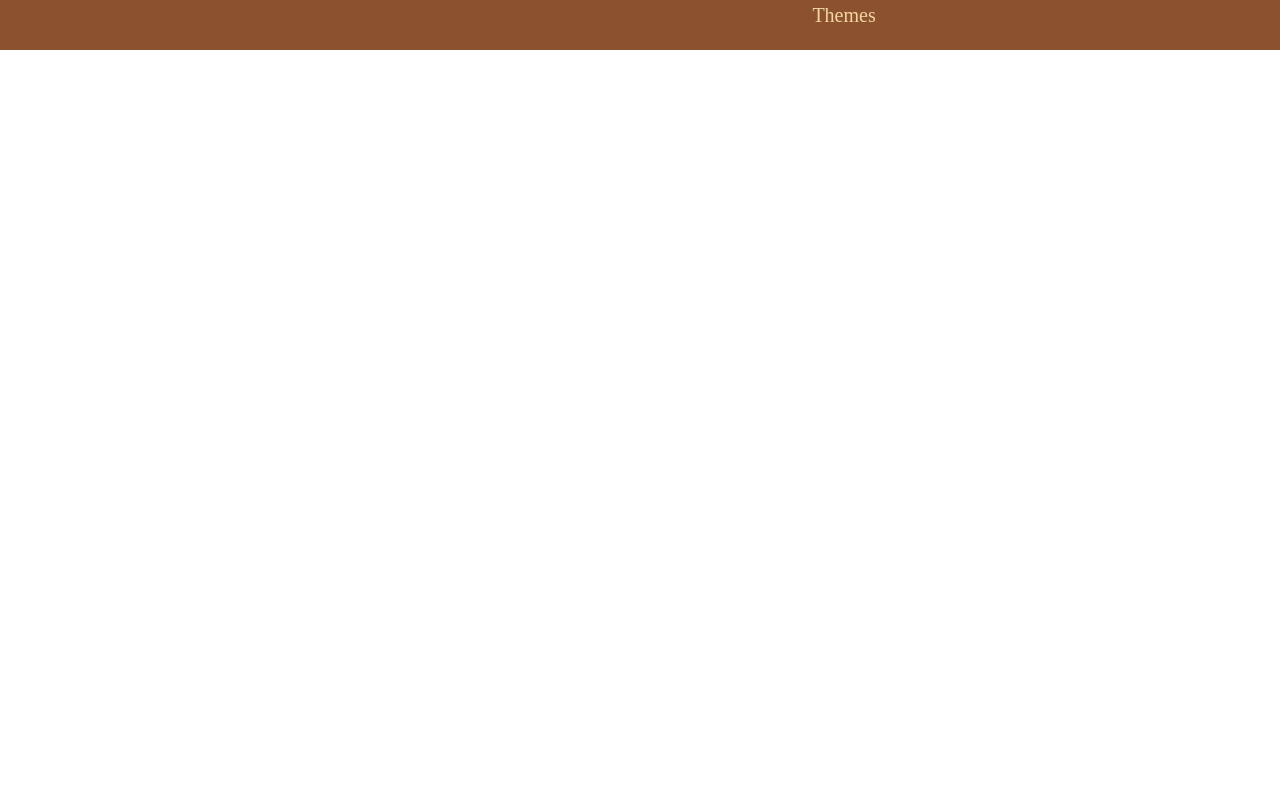
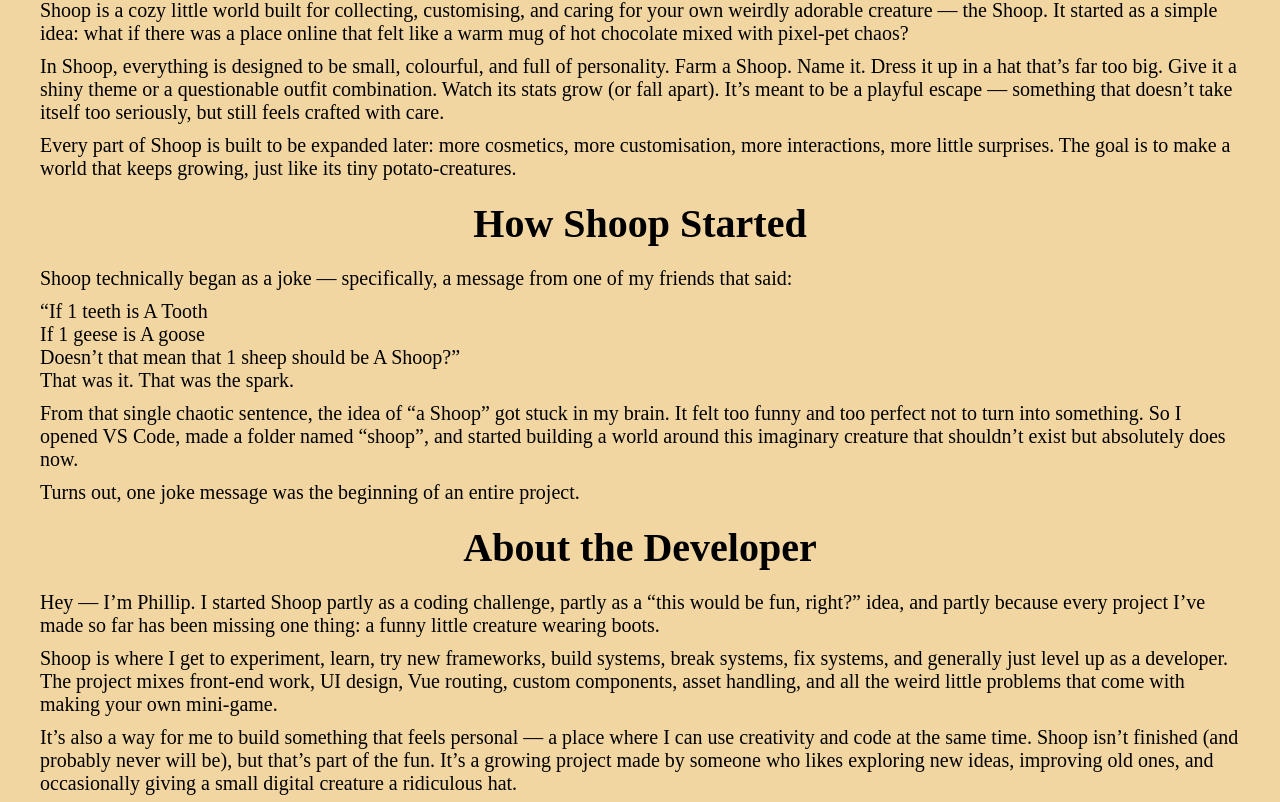
Before and after one commit to phil20267541/Shoop, a Vue app: page /About in a window 1280 px wide. Shown: the part 318-1120 px from the top of the page. Before the commit the page ends 800 px from the top, so only its background shows below. Built offline with nearby package versions, Linux system fonts and the light colour scheme.

Commit message:
About Page Creation

```diff
--- a/package.json
+++ b/package.json
@@ -17,7 +17,7 @@
   },
   "devDependencies": {
     "@vitejs/plugin-vue": "^6.0.1",
-    "vite": "^7.1.7",
+    "vite": "^7.2.6",
     "vite-plugin-vue-devtools": "^8.0.2"
   }
 }
--- a/src/views/About/About.vue
+++ b/src/views/About/About.vue
@@ -1,7 +1,79 @@
 <template>
-  <p>About</p>
+  <header>
+    <h1>About Shoop</h1>
+  </header>
+  <main>
+    <section class="paragraph">
+      <h2>What is Shoop?</h2>
+      <p>
+        Shoop is a cozy little world built for collecting, customising, and caring for your own weirdly
+        adorable creature — the Shoop. It started as a simple idea: what if there was a place online that
+        felt like a warm mug of hot chocolate mixed with pixel-pet chaos?
+      </p>
+      <p>
+        In Shoop, everything is designed to be small, colourful, and full of personality. Farm a Shoop.
+        Name it. Dress it up in a hat that’s far too big. Give it a shiny theme or a questionable outfit
+        combination. Watch its stats grow (or fall apart). It’s meant to be a playful escape — something
+        that doesn’t take itself too seriously, but still feels crafted with care.
+      </p>
+      <p>
+        Every part of Shoop is built to be expanded later: more cosmetics, more customisation,
+        more interactions, more little surprises. The goal is to make a world that keeps growing,
+        just like its tiny potato-creatures.
+      </p>
+    </section>
+    <section class="paragraph">
+      <h2>How Shoop Started</h2>
+      <p>Shoop technically began as a joke — specifically, a message from one of my friends that said:</p>
+      <blockquote>“If 1 teeth is A Tooth</blockquote>
+      <blockquote>If 1 geese is A goose</blockquote>
+      <blockquote>Doesn’t that mean that 1 sheep should be A Shoop?”</blockquote>
+      <p>That was it. That was the spark.</p>
+      <p>
+        From that single chaotic sentence, the idea of “a Shoop” got stuck in my brain.
+        It felt too funny and too perfect not to turn into something. So I opened VS Code,
+        made a folder named “shoop”, and started building a world around this imaginary
+        creature that shouldn’t exist but absolutely does now.
+      </p>
+      <p>Turns out, one joke message was the beginning of an entire project.</p>
+    </section>
+    <section class="paragraph">
+      <h2>About the Developer</h2>
+      <p>
+        Hey — I’m Phillip. I started Shoop partly as a coding challenge, partly as a “this would be fun, right?”
+        idea, and partly because every project I’ve made so far has been missing one thing:
+        a funny little creature wearing boots.
+      </p>
+      <p>
+        Shoop is where I get to experiment, learn, try new frameworks, build systems, break systems, fix systems,
+        and generally just level up as a developer. The project mixes front-end work, UI design, Vue routing,
+        custom components, asset handling, and all the weird little problems that come with making your own mini-game.
+      </p>
+      <p>
+        It’s also a way for me to build something that feels personal — a place where I can use creativity and code
+        at the same time. Shoop isn’t finished (and probably never will be), but that’s part of the fun.
+        It’s a growing project made by someone who likes exploring new ideas, improving old ones,
+        and occasionally giving a small digital creature a ridiculous hat.
+      </p>
+    </section>
+  </main>
 </template>
 
 <script></script>
 
-<style></style>
+<style scoped>
+.paragraph{
+  > h2 {
+    margin: 20px 0;
+    font-size: 40px;
+    justify-self: center;
+  }
+  > p {
+    margin-bottom: 10px;
+    font-size: 20px;
+  }
+  > blockquote {
+    font-size: 20px;
+  }
+}
+</style>
--- a/src/views/Home/Home.vue
+++ b/src/views/Home/Home.vue
@@ -20,7 +20,7 @@
 
 <script></script>
 
-<style>
+<style scoped>
 .content-box {
   display: flex;
   align-items: center;
@@ -43,7 +43,7 @@
   font-size: 30px;
   color: #F2D6A2;
   text-decoration: none;
-
+  box-sizing: border-box;
 }
 
 .cta:hover {
```
Also changed, not shown: 1 other file (tests, documents, lock files or other folders).
